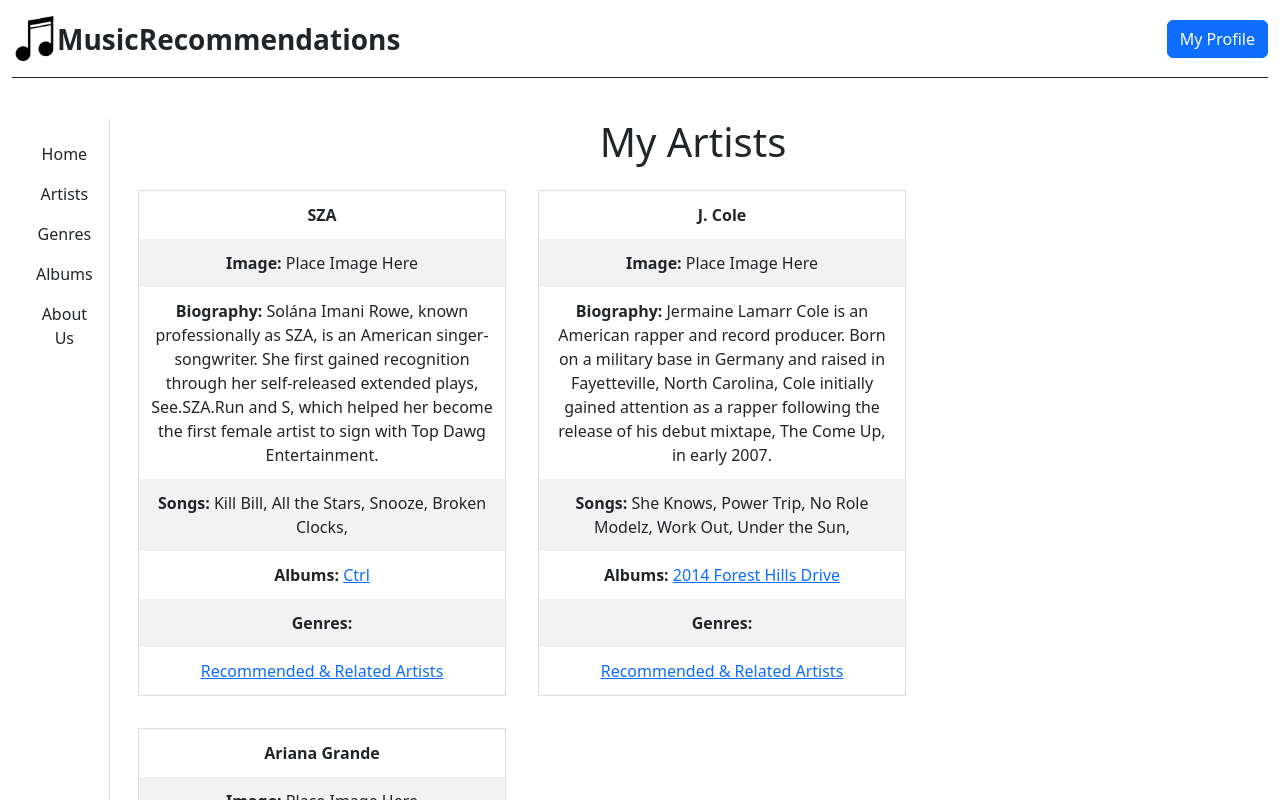
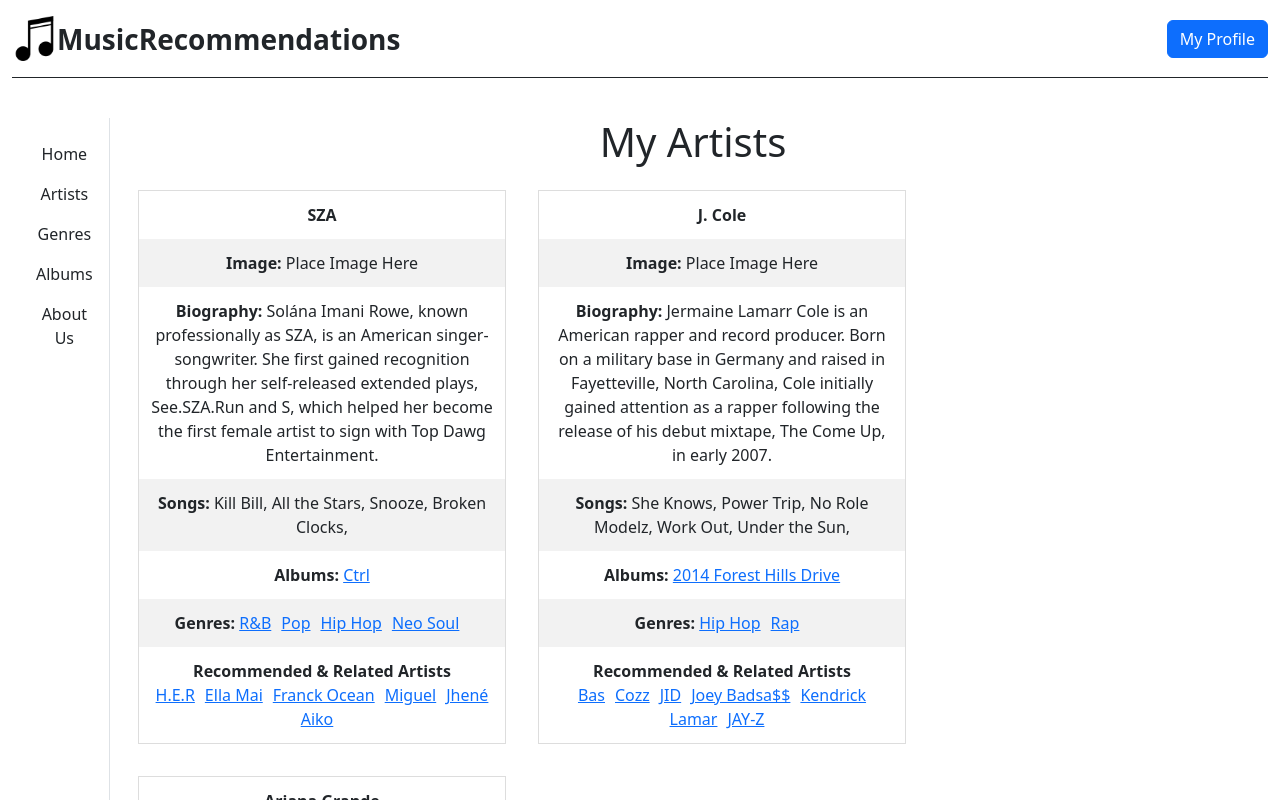
Before and after one commit to Magret7/Music-Recommendations, a React (Create React App) app in the folder frontend/: page /artists in a window 1280 px wide. Shown: the top 800 px of the page. Built offline with nearby package versions, Linux system fonts and the light colour scheme.

Commit message:
Convert showArtist template to React
Add conditional logic to avoid errors for displayArtist & displayAlbum

Prettify several components

```diff
--- a/frontend/src/components/Albums.js
+++ b/frontend/src/components/Albums.js
@@ -1,3 +1,5 @@
+import { Outlet, Link } from "react-router-dom";
+
 export default function Albums() {
     const albums = [{ 'name': 'Ctrl', 'image': 'Place Image Here', 'artist': ['SZA'], 'info': 'Ctrl (pronounced "control") is the debut studio album by American singer SZA. It was released through Top Dawg Entertainment and RCA Records on June 9, 2017', 'tracks': ['Supermodle', 'Drew Barrymore', 'Go Gina', 'Anything', 'Pretty Little Bird', '...'], 'genres': ['R&B', 'Pop', 'Hip Hop', 'Neo Soul'] },
     { 'name': '2014 Forest Hills Drive', 'image': 'Place Image Here', 'artist': ['J. Cole'], 'info': '2014 Forest Hills Drive is the third studio album by American rapper J. Cole. It was released on December 9, 2014, by ByStorm Entertainment', 'tracks': ['Intro', 'January 28th', 'Wet Dreamz', '03\' Adolescence', 'A Tale od 2 Citiez', 'Fire Sqaud', '...'], 'genres': ['Hip Hop', 'Rap'] },
@@ -16,9 +18,7 @@
                         <tr>
                             <td>
                                 <b>Artists: </b>
-                                {/* {% for artist in album.artist %}
-                                <a href="{{ url_for('showArtist', artist_name=artist)}}">{{ artist }}</a>
-                                {% endfor %} */}
+                                {album.artist.map(artist => <Link to={`/artist/${artist}`}>{artist}</Link>)}
                             </td>
                         </tr>
 
--- a/frontend/src/components/Artists.js
+++ b/frontend/src/components/Artists.js
@@ -1,3 +1,5 @@
+import { Outlet, Link } from "react-router-dom";
+
 export default function Artists() {
     const artists = [{ 'name': 'SZA', 'image': 'Place Image Here', 'info': 'Solána Imani Rowe, known professionally as SZA, is an American singer-songwriter. She first gained recognition through her self-released extended plays, See.SZA.Run and S, which helped her become the first female artist to sign with Top Dawg Entertainment.', 'tracks': ['Kill Bill', 'All the Stars', 'Snooze', 'Broken Clocks'], 'albums': ['Ctrl'], 'genres': ['R&B', 'Pop', 'Hip Hop', 'Neo Soul'], 'RelatedArtists': ['H.E.R', 'Ella Mai', 'Franck Ocean', 'Miguel', 'Jhené Aiko'] },
     { 'name': 'J. Cole', 'image': 'Place Image Here', 'info': 'Jermaine Lamarr Cole is an American rapper and record producer. Born on a military base in Germany and raised in Fayetteville, North Carolina, Cole initially gained attention as a rapper following the release of his debut mixtape, The Come Up, in early 2007. ', 'tracks': ['She Knows', 'Power Trip', 'No Role Modelz', 'Work Out', 'Under the Sun'], 'albums': ['2014 Forest Hills Drive'], 'genres': ['Hip Hop', 'Rap'], 'RelatedArtists': ['Bas', 'Cozz', 'JID', 'Joey Badsa$$', 'Kendrick Lamar', 'JAY-Z'] },
@@ -38,22 +40,21 @@
                         <tr>
                             <td>
                                 <b>Albums: </b>
-                                    {artist.albums.map(album => <a href={`/album/${album}`}>{ album }</a>)}
+                                {artist.albums.map(album => <Link to={`/album/${album}`}>{album}</Link>)}
                             </td>
                         </tr>
 
                         <tr>
                             <td>
                                 <b>Genres: </b>
-                                    {/* TODO {% for genre in artist.genres %}
-                                        <a href="{{ url_for('showGenre', genre_name=genre)}}">{{ genre }}</a>
-                                        {% endfor %} */}
+                                {artist.genres.map(genre => <Link to={`/genre/${genre}`} style={{ marginRight: 10 }}>{genre}</Link>)}
                             </td>
                         </tr>
 
                         <tr>
-                                <td><a href="{{ url_for('relatedArtists', artist_name=artist.name) }}">Recommended & Related
-                                    Artists</a>
+                            <td>
+                                <b>Recommended & Related Artists</b> <br />
+                                {artist.RelatedArtists.map(relatedArtist => <Link to={`/artist/${relatedArtist}`} style={{ marginRight: 10 }}>{relatedArtist}</Link>)}
                             </td>
                         </tr>
                     </table>
--- a/frontend/src/components/DisplayAlbum.js
+++ b/frontend/src/components/DisplayAlbum.js
@@ -9,19 +9,17 @@
 
     // TODO: Is this the right way to get the URL parameters?  Refer to React Router tutorial
     let albumParam = useParams();
-    console.log(albumParam.albumName)
     const album = albums.find((album) => albumParam.albumName === album.name)
-    console.log(album)
 
     return (
         <>
-            <h1 style={{textAlign: "center"}}>{ album.name }</h1>
-            {/* TODO: Implement logic to conditionally render below message */}
-            {/* <p>This Album does not exist</p> */}
+            {album ? (
+                <>
+                    <h1 style={{ textAlign: "center" }}>{album.name}</h1>
                     <div class="column-RelatedArtists">
                         <table>
                             <tr>
-                        <td>{ album.image }</td>
+                                <td>{album.image}</td>
                             </tr>
 
                             <tr>
@@ -33,13 +31,13 @@
                             </tr>
 
                             <tr>
-                        <td><b>Information: </b>{ album.info }</td>
+                                <td><b>Information: </b>{album.info}</td>
                             </tr>
 
                             <tr>
                                 <td>
-                            <b>Album Tracks: </b><br/>
-                            {album.tracks.map(track => <>{track}<br/></>)}
+                                    <b>Album Tracks: </b><br />
+                                    {album.tracks.map(track => <>{track}<br /></>)}
                                 </td>
                             </tr>
 
@@ -53,5 +51,7 @@
                         </table>
                     </div>
                 </>
+            ) : <p>Album "{albumParam.albumName}" not found</p>}
+        </>
     )
 }
--- a/frontend/src/components/DisplayArtist.js
+++ b/frontend/src/components/DisplayArtist.js
@@ -1,5 +1,56 @@
+import { useParams } from 'react-router-dom'
+import { Outlet, Link } from "react-router-dom";
+
 export default function DisplayArtist() {
+    const artists = [{ 'name': 'SZA', 'image': 'Place Image Here', 'info': 'Solána Imani Rowe, known professionally as SZA, is an American singer-songwriter. She first gained recognition through her self-released extended plays, See.SZA.Run and S, which helped her become the first female artist to sign with Top Dawg Entertainment.', 'tracks': ['Kill Bill', 'All the Stars', 'Snooze', 'Broken Clocks'], 'albums': ['Ctrl'], 'genres': ['R&B', 'Pop', 'Hip Hop', 'Neo Soul'], 'RelatedArtists': ['H.E.R', 'Ella Mai', 'Franck Ocean', 'Miguel', 'Jhené Aiko'] },
+    { 'name': 'J. Cole', 'image': 'Place Image Here', 'info': 'Jermaine Lamarr Cole is an American rapper and record producer. Born on a military base in Germany and raised in Fayetteville, North Carolina, Cole initially gained attention as a rapper following the release of his debut mixtape, The Come Up, in early 2007. ', 'tracks': ['She Knows', 'Power Trip', 'No Role Modelz', 'Work Out', 'Under the Sun'], 'albums': ['2014 Forest Hills Drive'], 'genres': ['Hip Hop', 'Rap'], 'RelatedArtists': ['Bas', 'Cozz', 'JID', 'Joey Badsa$$', 'Kendrick Lamar', 'JAY-Z'] },
+    { 'name': 'Ariana Grande', 'image': 'Place Image Here', 'info': 'Ariana Grande-Butera is an American singer, songwriter, and actress. Regarded as a pop culture icon, she is noted as an influential figure in popular music and as one of the most prominent vocalists of her generation, for her four-octave vocal range and signature whistle register.', 'tracks': ['7 Rings', 'Side to Side', 'thank u, next', '34+35', 'The Way'], 'albums': ['Sweetener'], 'genres': ['Pop', 'Contemporary R&B'], 'RelatedArtists': ['Doja Cat', 'SZA', 'Sabrina Carpenter', 'Victoria Monét', 'Olivia Rodrigo'] },
+    ]
+
+    // TODO: Is this the right way to get the URL parameters?  Refer to React Router tutorial
+    let artistParam = useParams();
+    const artist = artists.find((artist) => artistParam.artistName === artist.name)
+    console.log(artist)
+
     return (
-        <h1>artist here</h1>
+        <>
+            {artist ? (
+                <>
+                    <h1 style={{ textAlign: "center" }}>{artist.name}</h1>
+                    <div class="column-RelatedArtists">
+                        <table>
+                            <tr>
+                                <td><b>Biography: </b> {artist.info}</td>
+                            </tr>
+
+                            <tr>
+                                <td><b>Songs: </b> {artist.tracks.map(track => `${track}, `)}</td>
+                            </tr>
+
+                            <tr>
+                                <td>
+                                    <b>Albums: </b>
+                                    {artist.albums.map(album => <Link to={`/album/${album}`} style={{ marginRight: 10 }}>{album}</Link>)}
+                                </td>
+                            </tr>
+
+                            <tr>
+                                <td>
+                                    <b>Artist's Genres: </b>
+                                    {artist.genres.map(genre => <Link to={`/genre/${genre}`} style={{ marginRight: 10 }}>{genre}</Link>)}
+                                </td>
+                            </tr>
+
+                            <tr>
+                                <td>
+                                    Recommended & Related Artists <br />
+                                    {artist.RelatedArtists.map(relatedArtist => <Link to={`/artist/${relatedArtist}`} style={{ marginRight: 10 }}>{relatedArtist}</Link>)}
+                                </td>
+                            </tr>
+                        </table>
+                    </div>
+                </>
+            ) : <p>Artist "{artistParam.artistName}" not found</p>}
+        </>
     )
 }
```
Also changed, not shown: frontend/src/components/About.js (+14 -14 lines). Lines whose indentation alone changed are shown as unchanged.
